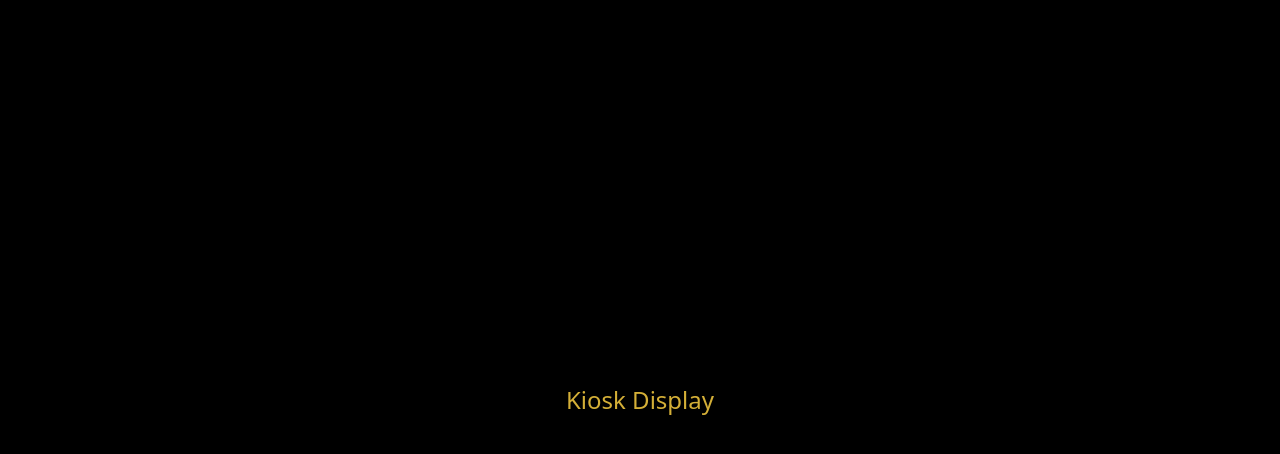
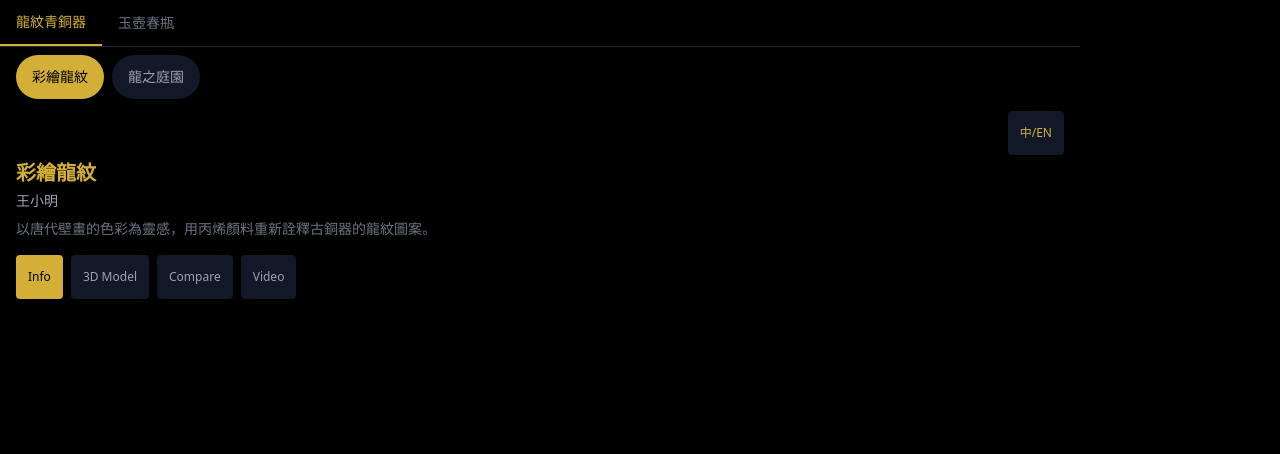
Before and after one commit to GordanY/RC-display, a React (Vite) app: page / in a window 1280 px wide. Shown: the top 454 px of the page. Built offline with nearby package versions, Linux system fonts and the light colour scheme.

Commit message:
feat: implement kiosk layout with navigation tabs and content shell
Co-Authored-By: Claude Opus 4.6 (1M context) <noreply@anthropic.com>

```diff
--- a/src/App.tsx
+++ b/src/App.tsx
@@ -1,8 +1,6 @@
 import { BrowserRouter, Routes, Route } from 'react-router-dom';
-
-function KioskPlaceholder() {
-  return <div className="bg-black text-gold text-2xl flex items-center justify-center h-screen">Kiosk Display</div>;
-}
+import { LanguageProvider } from './context/LanguageContext';
+import KioskLayout from './kiosk/KioskLayout';
 
 function AdminPlaceholder() {
   return <div className="bg-gray-900 text-white text-2xl flex items-center justify-center h-screen">Admin Panel</div>;
@@ -10,11 +8,13 @@ function AdminPlaceholder() {
 
 export default function App() {
   return (
-    <BrowserRouter>
-      <Routes>
-        <Route path="/" element={<KioskPlaceholder />} />
-        <Route path="/admin/*" element={<AdminPlaceholder />} />
-      </Routes>
-    </BrowserRouter>
+    <LanguageProvider>
+      <BrowserRouter>
+        <Routes>
+          <Route path="/" element={<KioskLayout />} />
+          <Route path="/admin/*" element={<AdminPlaceholder />} />
+        </Routes>
+      </BrowserRouter>
+    </LanguageProvider>
   );
 }
--- /dev/null
+++ b/src/kiosk/ArtifactTabs.tsx
@@ -0,0 +1,30 @@
+import type { Artifact } from '../types';
+import { useLanguage } from '../context/LanguageContext';
+
+interface Props {
+  artifacts: Artifact[];
+  activeId: string;
+  onSelect: (id: string) => void;
+}
+
+export default function ArtifactTabs({ artifacts, activeId, onSelect }: Props) {
+  const { t } = useLanguage();
+
+  return (
+    <div className="flex overflow-x-auto bg-black border-b border-gray-800">
+      {artifacts.map(artifact => (
+        <button
+          key={artifact.id}
+          onClick={() => onSelect(artifact.id)}
+          className={`flex-shrink-0 px-4 py-3 text-sm min-h-[44px] transition-colors ${
+            artifact.id === activeId
+              ? 'text-gold border-b-2 border-gold'
+              : 'text-gray-500 hover:text-gray-300'
+          }`}
+        >
+          {t(artifact.name)}
+        </button>
+      ))}
+    </div>
+  );
+}
--- /dev/null
+++ b/src/kiosk/CreationPills.tsx
@@ -0,0 +1,30 @@
+import type { Creation } from '../types';
+import { useLanguage } from '../context/LanguageContext';
+
+interface Props {
+  creations: Creation[];
+  activeId: string;
+  onSelect: (id: string) => void;
+}
+
+export default function CreationPills({ creations, activeId, onSelect }: Props) {
+  const { t } = useLanguage();
+
+  return (
+    <div className="flex gap-2 px-4 py-2 overflow-x-auto bg-black">
+      {creations.map(creation => (
+        <button
+          key={creation.id}
+          onClick={() => onSelect(creation.id)}
+          className={`flex-shrink-0 px-4 py-1.5 rounded-full text-sm min-h-[44px] transition-colors ${
+            creation.id === activeId
+              ? 'bg-gold text-black'
+              : 'bg-gray-900 text-gray-400 hover:bg-gray-800'
+          }`}
+        >
+          {t(creation.title)}
+        </button>
+      ))}
+    </div>
+  );
+}
--- /dev/null
+++ b/src/kiosk/KioskLayout.tsx
@@ -0,0 +1,110 @@
+import { useState, useCallback } from 'react';
+import { useExhibitData } from '../hooks/useExhibitData';
+import { useIdleTimeout } from '../hooks/useIdleTimeout';
+import { useLanguage } from '../context/LanguageContext';
+import ArtifactTabs from './ArtifactTabs';
+import CreationPills from './CreationPills';
+import type { ContentView } from '../types';
+
+export default function KioskLayout() {
+  const { data, loading, error } = useExhibitData();
+  const { language, toggleLanguage, t } = useLanguage();
+  const [activeArtifactId, setActiveArtifactId] = useState<string>('');
+  const [activeCreationId, setActiveCreationId] = useState<string>('');
+  const [contentView, setContentView] = useState<ContentView>('info');
+
+  const resetToDefault = useCallback(() => {
+    if (data && data.artifacts.length > 0) {
+      setActiveArtifactId(data.artifacts[0].id);
+      setActiveCreationId(data.artifacts[0].creations[0]?.id ?? '');
+      setContentView('info');
+    }
+  }, [data]);
+
+  useIdleTimeout(resetToDefault, 60000);
+
+  // Set initial selection when data loads
+  if (data && !activeArtifactId && data.artifacts.length > 0) {
+    setActiveArtifactId(data.artifacts[0].id);
+    setActiveCreationId(data.artifacts[0].creations[0]?.id ?? '');
+  }
+
+  if (loading) {
+    return <div className="bg-black h-screen flex items-center justify-center text-gold">Loading...</div>;
+  }
+
+  if (error || !data) {
+    return <div className="bg-black h-screen flex items-center justify-center text-red-500">Error: {error}</div>;
+  }
+
+  const activeArtifact = data.artifacts.find(a => a.id === activeArtifactId);
+  const activeCreation = activeArtifact?.creations.find(c => c.id === activeCreationId);
+
+  const handleArtifactSelect = (id: string) => {
+    setActiveArtifactId(id);
+    const artifact = data.artifacts.find(a => a.id === id);
+    setActiveCreationId(artifact?.creations[0]?.id ?? '');
+    setContentView('info');
+  };
+
+  return (
+    <div className="bg-black h-screen w-screen flex flex-col" style={{ maxWidth: 1080, maxHeight: 1920 }}>
+      {/* Navigation — top */}
+      <ArtifactTabs
+        artifacts={data.artifacts}
+        activeId={activeArtifactId}
+        onSelect={handleArtifactSelect}
+      />
+
+      {activeArtifact && (
+        <CreationPills
+          creations={activeArtifact.creations}
+          activeId={activeCreationId}
+          onSelect={(id) => { setActiveCreationId(id); setContentView('info'); }}
+        />
+      )}
+
+      {/* Language toggle */}
+      <div className="flex justify-end px-4 py-1">
+        <button
+          onClick={toggleLanguage}
+          className="text-xs px-3 py-1 rounded bg-gray-900 text-gold min-h-[44px] min-w-[44px]"
+        >
+          {language === 'zh' ? '中/EN' : 'EN/中'}
+        </button>
+      </div>
+
+      {/* Content area — upper portion */}
+      <div className="flex-1 overflow-hidden px-4 pb-2">
+        {activeCreation && activeArtifact ? (
+          <div className="text-white">
+            <h1 className="text-gold text-xl font-bold">{t(activeCreation.title)}</h1>
+            <p className="text-gray-400 text-sm mt-1">{t(activeCreation.artist)}</p>
+            <p className="text-gray-500 text-sm mt-2 line-clamp-4">{t(activeCreation.description)}</p>
+            {/* Action buttons */}
+            <div className="flex gap-2 mt-4">
+              {(['info', 'model', 'comparison', 'video'] as ContentView[]).map(view => (
+                <button
+                  key={view}
+                  onClick={() => setContentView(view)}
+                  className={`px-3 py-2 rounded text-xs min-h-[44px] transition-colors ${
+                    contentView === view
+                      ? 'bg-gold text-black'
+                      : 'bg-gray-900 text-gray-400'
+                  }`}
+                >
+                  {view === 'info' ? 'Info' : view === 'model' ? '3D Model' : view === 'comparison' ? 'Compare' : 'Video'}
+                </button>
+              ))}
+            </div>
+          </div>
+        ) : (
+          <div className="text-gray-500">No creation selected</div>
+        )}
+      </div>
+
+      {/* Lower half — pure black / transparent zone */}
+      <div className="h-1/2 bg-black" />
+    </div>
+  );
+}
```
